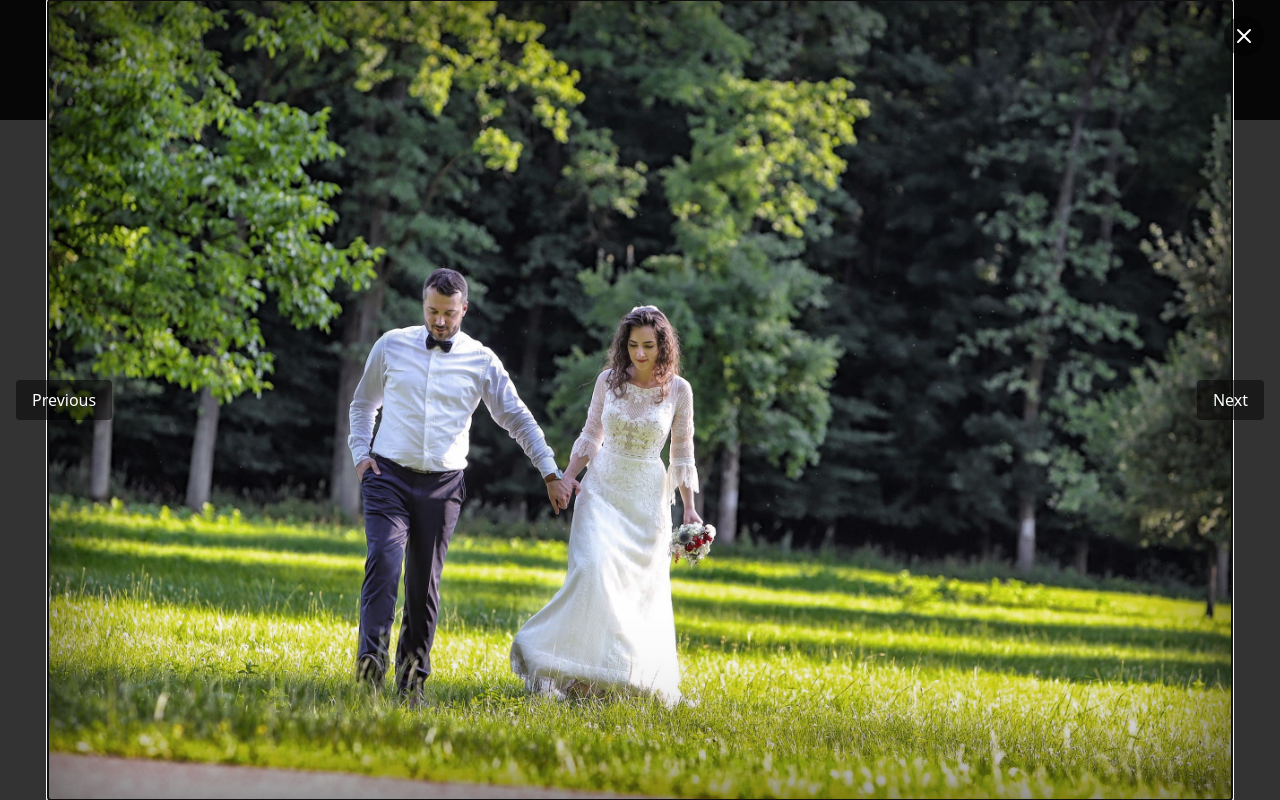
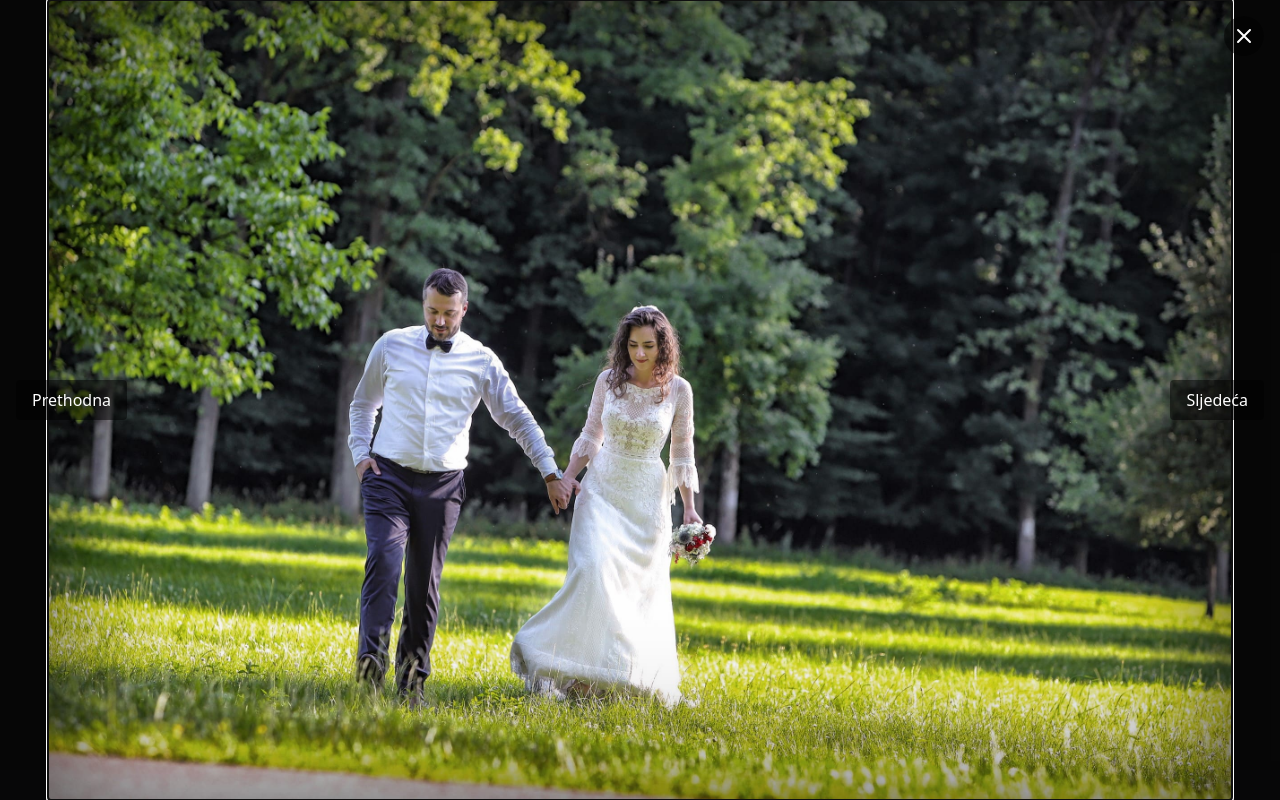
Before and after one commit to Omzixel/FIS77, a React (Vite) app in the folder ps77-ui/: page /gallery in a window 1280 px wide. Both pictures are taken after a click on the picture 300 px from the left and 235 px from the top of the page. Shown: the top 800 px of the page. Built offline with nearby package versions, Linux system fonts and the light colour scheme.

Commit message:
Fixed langauge in gallery and some UI issues.

```diff
--- a/ps77-ui/src/App.tsx
+++ b/ps77-ui/src/App.tsx
@@ -59,7 +59,10 @@ function App() {
           path="/products"
           element={<Products className={className} langName={langName} />}
         />
-        <Route path="/gallery" element={<Gallery className={className} />} />
+        <Route
+          path="/gallery"
+          element={<Gallery className={className} langName={langName} />}
+        />
         <Route
           path="/about"
           element={<About className={className} langName={langName} />}
--- /dev/null
+++ b/ps77-ui/src/components/text components/Gallery_TC.tsx
@@ -0,0 +1,15 @@
+interface Footer_TC {
+  btn_next: string;
+  btn_previous: string;
+}
+
+export const textContent: { [key: string]: Footer_TC } = {
+  cro: {
+    btn_next: "Sljedeća",
+    btn_previous: "Prethodna",
+  },
+  eng: {
+    btn_next: "Next",
+    btn_previous: "Previous",
+  },
+};
--- a/ps77-ui/src/pages/Gallery.tsx
+++ b/ps77-ui/src/pages/Gallery.tsx
@@ -1,5 +1,6 @@
 import { FC, useState, useEffect } from "react";
 import Modal from "react-modal";
+import { textContent } from "@/components/text components/Gallery_TC";
 
 import imgOne from "../images/imgGallery1.jpg";
 import imgTwo from "../images/imgGallery2.jpg";
@@ -13,16 +14,14 @@ import imgNine from "../images/imgGallery9.jpg";
 
 interface IProps {
   className: string;
+  langName: string;
 }
 
-const Gallery: FC<IProps> = ({ className }) => {
+const Gallery: FC<IProps> = ({ className, langName }) => {
   const [modalIsOpen, setModalIsOpen] = useState(false);
   const [selectedImageIndex, setSelectedImageIndex] = useState<number | null>(
     null
   );
-
-  const img3 = "https://anjix3.sirv.com/Images/galleryOne.jpg";
-  const img4 = "https://anjix3.sirv.com/Images/galleryTwo.jpg";
 
   const images = [
     imgOne,
@@ -54,17 +53,17 @@ const Gallery: FC<IProps> = ({ className }) => {
     if (selectedImageIndex !== null) {
       setSelectedImageIndex((prevIndex) => {
         if (direction === "prev") {
-          return prevIndex === 0 ? images.length - 1 : prevIndex - 1;
+          return prevIndex === 0 ? images.length - 1 : prevIndex! - 1;
         } else {
-          return prevIndex === images.length - 1 ? 0 : prevIndex + 1;
+          return prevIndex === images.length - 1 ? 0 : prevIndex! + 1;
         }
       });
     }
   };
 
   return (
-    <div className={`mx-auto ${className}`}>
-      <div className="flex flex-wrap justify-center gap-5 py-2 pb-96">
+    <div className={`theme-${className}-text theme-${className}-main mx-auto`}>
+      <div className="flex flex-wrap justify-center gap-5 py-2 p-12">
         {images.map((image, index) => (
           <div key={index} className="w-1/4">
             <img
@@ -109,7 +108,9 @@ const Gallery: FC<IProps> = ({ className }) => {
               onClick={() => navigate("prev")}
               className="absolute left-4 top-1/2 transform -translate-y-1/2 text-white bg-black bg-opacity-50 px-4 py-2 rounded"
             >
-              Previous
+              {langName === "eng"
+                ? textContent.eng.btn_previous
+                : textContent.cro.btn_previous}
             </button>
             <img
               src={images[selectedImageIndex]}
@@ -120,7 +121,9 @@ const Gallery: FC<IProps> = ({ className }) => {
               onClick={() => navigate("next")}
               className="absolute right-4 top-1/2 transform -translate-y-1/2 text-white bg-black bg-opacity-50 px-4 py-2 rounded"
             >
-              Next
+              {langName === "eng"
+                ? textContent.eng.btn_next
+                : textContent.cro.btn_next}
             </button>
           </>
         )}
```
